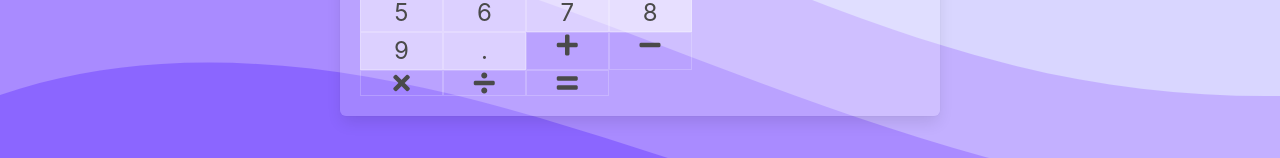
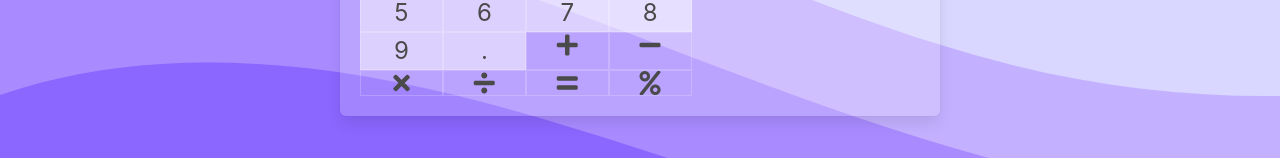
Before and after one commit to jmrrgncpz/vue-calculator, a Vue app: page / in a window 1280 px wide. Shown: the part 480-638 px from the top of the page. Built offline with nearby package versions, Linux system fonts and the light colour scheme.

Commit message:
add percentage button and function

```diff
--- a/src/components/MainPanel.vue
+++ b/src/components/MainPanel.vue
@@ -36,6 +36,8 @@ const data = function() {
     input : 0,
     inputButtonsData,
     currentOperation : null,
+    awaitingNewNumberInput : true,
+    awaitingOperator : false,
     anEquationIsJustEvaluated : false
   };
 };
@@ -43,6 +45,37 @@ const data = function() {
 const methods = {
   triggerButton: function(action) {
     action(this);
+  },
+  readyScreenForNextNumber : function(){
+    this.currentOperation = null;
+    this.input = 0;
+  },
+  clearInputsArray : function(){
+    this.inputsArray = [];
+  },
+  replaceCurrentOperation : function(newOperator){
+    this.inputsArray.pop();
+    this.inputsArray.push(newOperator);
+  },
+  getEvaluation : function(){
+    let inputsArray = this.inputsArray.slice();
+    while (inputsArray.length >= 3) {
+        const expression = inputsArray
+                            .splice(0, 3)
+                            .reduce((acc, current) => `${acc}${current}`, "");
+        const closedExpression = `(${expression})`;
+
+        inputsArray = [closedExpression, ...inputsArray]
+    }
+
+    return eval(inputsArray[0]);
+  },
+  appendNumberToInput : function(number){
+    if(this.input == 0) this.input = number;
+    else return this.input += number.toString();
+  },
+  emitEquationEvaluated : function(){
+    this.$emit('equation-evaluated', { inputsArray: this.inputsArray, result: this.input });
   }
 };
 
--- a/src/input-buttons-data.js
+++ b/src/input-buttons-data.js
@@ -1,17 +1,19 @@
+Number.prototype.toPercentage = function(){
+    return this.valueOf() * 0.01;
+}
+
 const createNumberInput = function(value){
     return {
         text : value.toString(),
         class : "number-input",
         action: function (context) {
-            const expressionHasSelectedOperator = !!context.currentOperation;
-
-            if (expressionHasSelectedOperator || context.anEquationIsJustEvaluated) {
-                context.currentOperation = null;
-                context.input = 0;
+            if (context.awaitingNewNumberInput) {
+                context.readyScreenForNextNumber();
             }
 
-            context.input = appendNumberToInput(context.input, value);
-            context.anEquationIsJustEvaluated = false;
+            context.appendNumberToInput(value);
+            context.awaitingNewNumberInput = false;
+            context.awaitingOperator = true;
         }
     }
 }
@@ -33,17 +35,15 @@ const inputModifiers = [
         text: "CE",
         class: "clear-entry-button",
         action: function (context) {
-            context.input = 0;
-            context.currentOperation = null;
+            context.readyScreenForNextNumber();
         }
     },
     {
         text: "C",
         class: "clear-button",
         action: function (context) {
-            context.inputsArray = [];
-            context.input = 0;
-            context.currentOperation = null;
+            context.clearInputsArray();
+            context.readyScreenForNextNumber();
         }
     },
     {
@@ -88,46 +88,24 @@ const generateOperationInputs = function () {
     return x.map(x => {
         x.action = function (context) {
             const operator = x.value;
-            const expressionHasSelectedOperator = !!context.currentOperation;
 
-            if (expressionHasSelectedOperator) {
-                replaceCurrentOperation(context.inputsArray, operator);
-            } else {
+            if (context.awaitingOperator) {
                 context.inputsArray.push(context.input);
 
-                evaluate(context);
+                context.input = context.getEvaluation();
 
                 context.inputsArray.push(operator);
+            } else {
+                context.replaceCurrentOperation(operator);
             }
 
             context.currentOperation = operator;
+            context.awaitingOperator = false;
+            context.awaitingNewNumberInput = true;
         }
 
         return x;
     });
-}
-
-const replaceCurrentOperation = function (inputsArray, operator) {
-    inputsArray.pop();
-    inputsArray.push(operator);
-}
-
-const appendNumberToInput = function (input, number) {
-    if (input == 0) return number;
-    else return input += number.toString();
-}
-
-const evaluate = function (context) {
-    debugger;
-    let inputsArray = context.inputsArray.slice();
-    while (inputsArray.length >= 3) {
-        const expression = inputsArray.splice(0, 3).reduce((acc, current) => `${acc}${current}`, "");
-        const closedExpression = `(${expression})`;
-
-        inputsArray = [closedExpression, ...inputsArray]
-    }
-
-    context.input = eval(inputsArray[0]);
 }
 
 const equalsButton = {
@@ -135,12 +113,29 @@ const equalsButton = {
     class: "fas fa-equals",
     action: function (context) {
         context.inputsArray.push(context.input);
-        evaluate(context);
+        context.input = context.getEvaluation();
 
-        context.$emit('equation-evaluated', { inputsArray: context.inputsArray, result: context.input });
+        context.emitEquationEvaluated();
+        context.clearInputsArray();
 
-        context.inputsArray = [];
-        context.anEquationIsJustEvaluated = true;
+        context.awaitingNewNumberInput = true;
+        context.awaitingOperator = true;
+    }
+}
+
+const percentButton = {
+    text : "",
+    class : "fas fa-percent",
+    action : function(context){
+        const evaluation = context.getEvaluation();
+        const percentage = parseInt(context.input).toPercentage();
+        const percentOfEvaluation = evaluation * percentage;
+
+        context.input = percentOfEvaluation;
+        context.inputsArray.push(context.input);
+
+        context.awaitingNewNumberInput = true;
+        context.awaitingOperator = true;
     }
 }
 
@@ -148,5 +143,6 @@ export default [
     ...inputModifiers,
     ...generateNumberInputs(),
     ...generateOperationInputs(),
-    equalsButton
+    equalsButton,
+    percentButton
 ]
```
